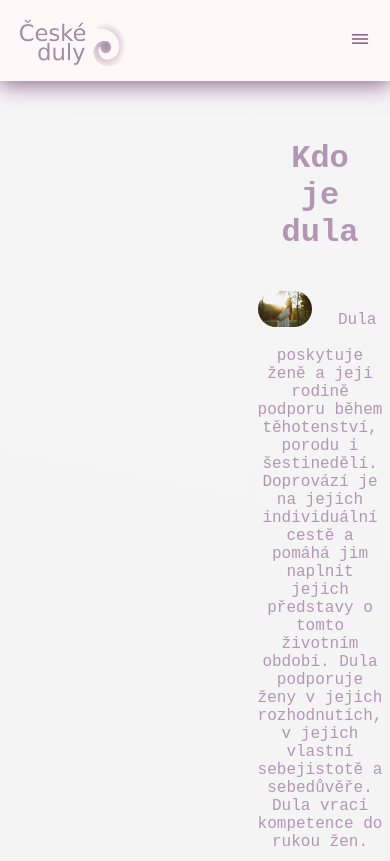
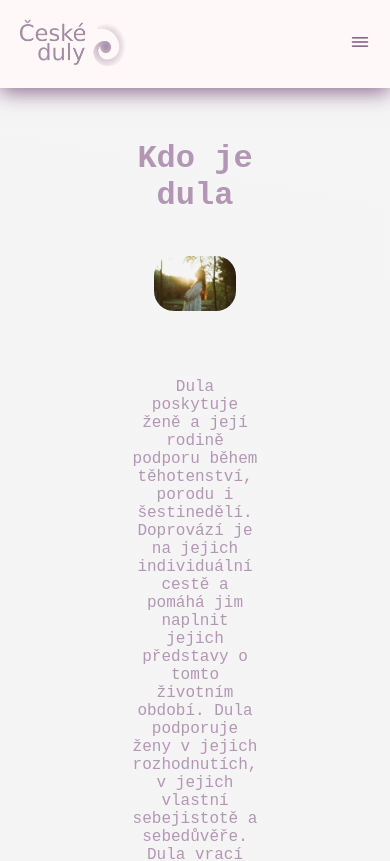
Before and after one commit to CreativeOxana/mojedula, a React (Vite) app: page /about in a window 390 px wide. Shown: the top 861 px of the page. Built offline with nearby package versions, Linux system fonts and the light colour scheme; a web font is replaced by a local one.

Commit message:
Corrected style

```diff
--- a/src/pages/About/index.jsx
+++ b/src/pages/About/index.jsx
@@ -6,7 +6,7 @@ export const About = () => {
     <>
       <div className="container">
         <h1>Kdo je dula</h1>
-        <div className="box-about">
+        <div className="about-box">
           <img src="img/pexels2.jpg" alt="" width="300px" />
           <div className="text">
             <p>
--- a/src/pages/About/style.css
+++ b/src/pages/About/style.css
@@ -5,19 +5,19 @@
   align-items: center;
   justify-content: center;
   text-align: left;
-  /* margin: 120px 300px 80px 300px; */
-  margin-bottom: 0;
+  margin: 120px 100px 80px 100px;
+  /* margin-bottom: 0; */
 }
 
-.box-about img {
+.about-box img {
   border-radius: 20px;
-  width: 33%;
-  margin: 20px;
+  width: 50%;
+  margin: 22px;
+  /* float: inline-end; */
 }
 
 p a {
   color: var(--dark-color);
-
 }
 
 .dula {
@@ -49,10 +49,6 @@ p i {
   padding: 5px;
 }
 
-img {
-  float: left;
-}
-
 .dula {
   width: 90%;
 }
@@ -66,3 +62,9 @@ img {
 }
 
 @media screen and (min-width:320px) and (max-width: 758px) {}
+
+@media screen and (max-width:768px) {
+  .about-box {
+    flex-direction: column;
+  }
+}
--- a/src/pages/Education/index.jsx
+++ b/src/pages/Education/index.jsx
@@ -183,7 +183,9 @@ export const Education = () => {
           </a>{' '}
           a my vás moc rády pozveme na přijímací řízení.
         </p>
-        <p>Příští výcvik je plánovaný na rok 2025 – 2027</p>
+        <p>
+          Příští výcvik je plánovaný na rok <strong>2025 – 2027</strong>
+        </p>
         <p>
           Dostalo se vám málo informací? Chcete toho o výcviku u Českých dul
           vědět víc? Nebojte se nás kontaktovat a na cokoli zeptat:{' '}
```
